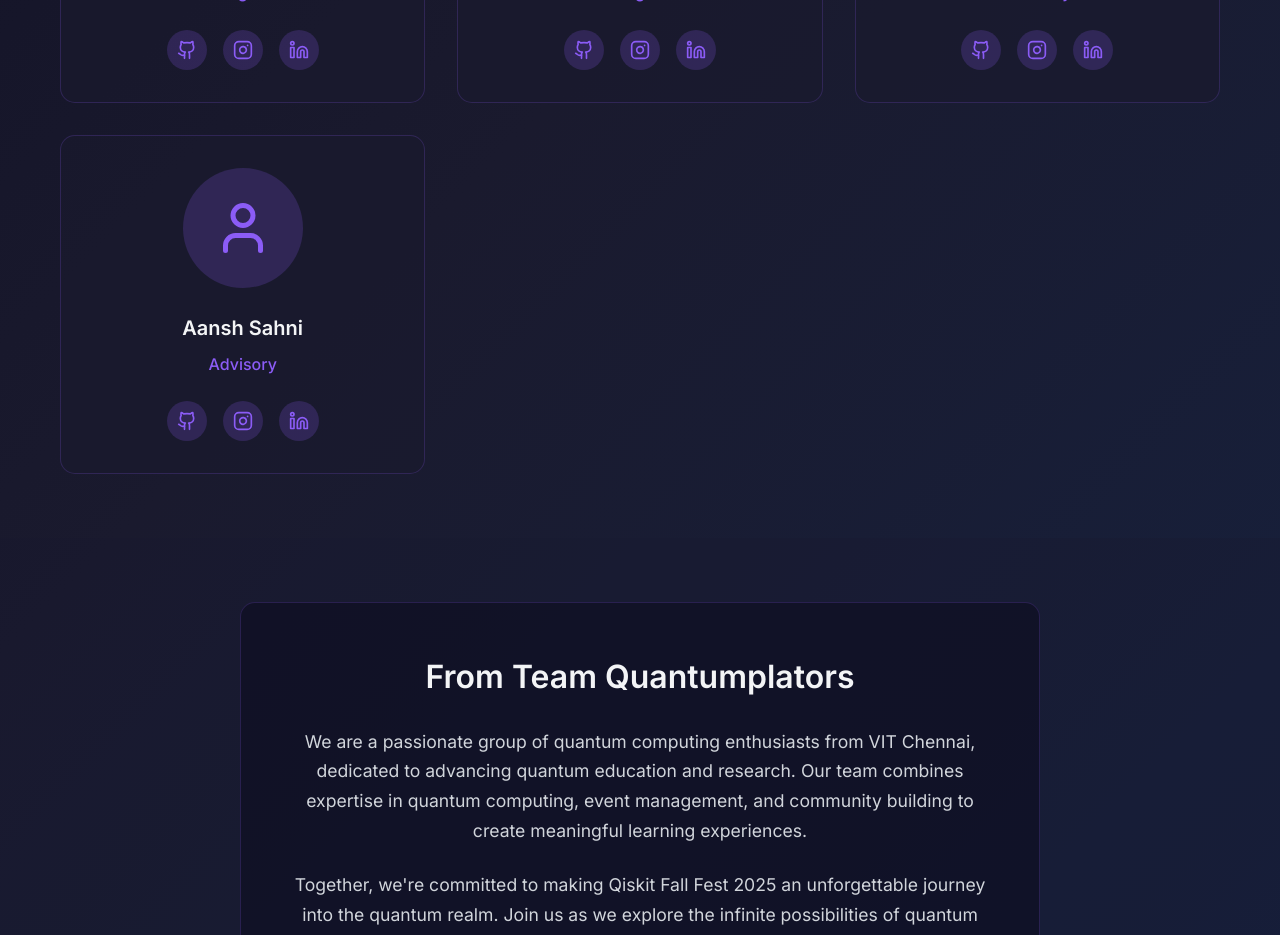
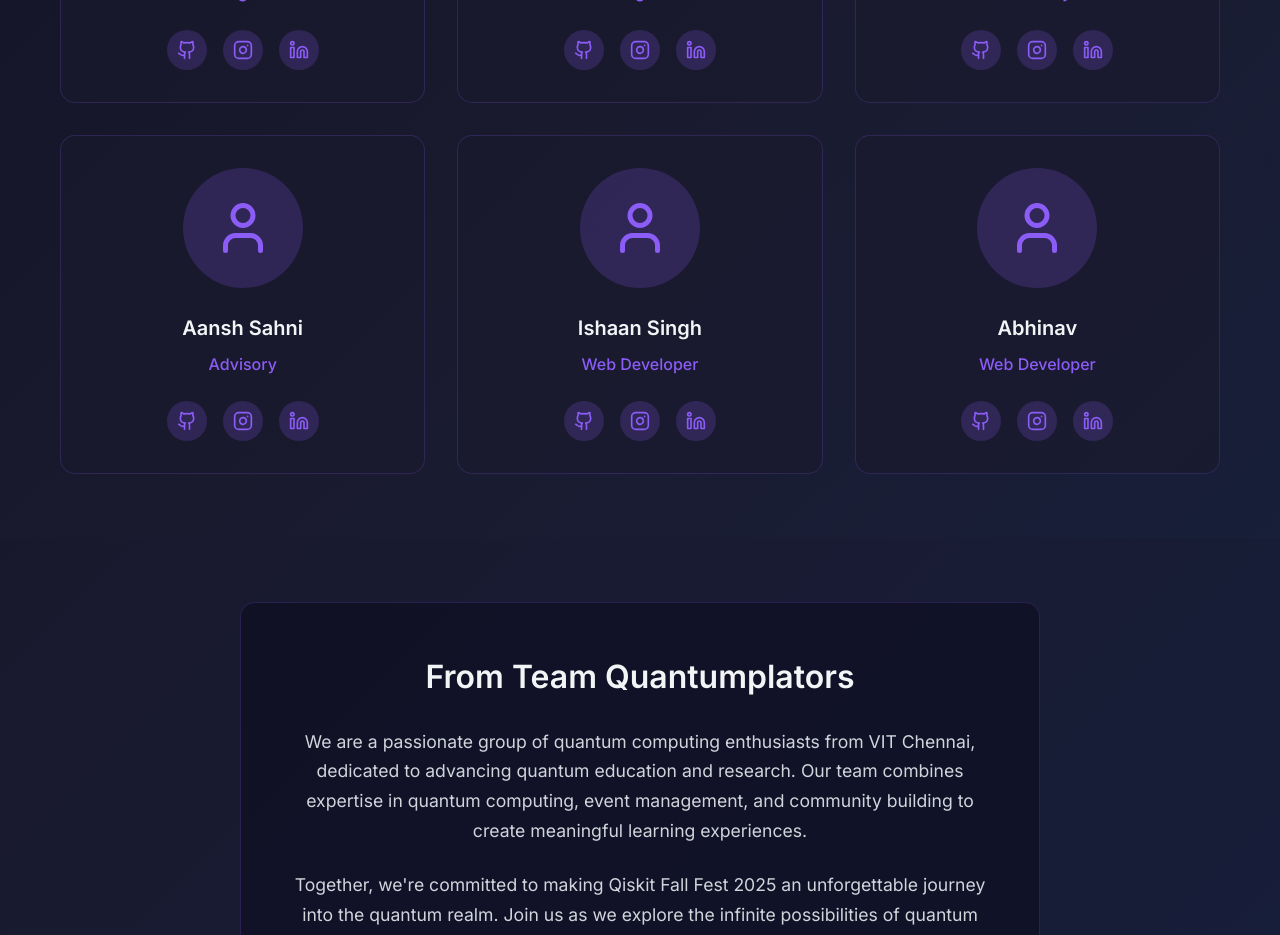
Before and after one commit to Singh-Ishu/Qiskit-Fall-Fest-25, a React (Vite) app: page /organizers in a window 1280 px wide. Shown: the part 1040-1975 px from the top of the page. Built offline with nearby package versions, Linux system fonts and the light colour scheme.

Commit message:
Added Web Dev names to organizers

```diff
--- a/src/pages/Organizers.tsx
+++ b/src/pages/Organizers.tsx
@@ -74,6 +74,26 @@ const Organizers: React.FC = () => {
         instagram: "",
         linkedin: ""
       }
+    },
+    {
+      name: "Ishaan Singh",
+      role: "Web Developer",
+      image: null,
+      social:{
+        github:"",
+        instagram: "",
+        linkedin:  ""
+      }
+    },
+    {
+      name: "Abhinav",
+      role: "Web Developer",
+      image: null,
+      social:{
+        github:"",
+        instagram: "",
+        linkedin:  ""
+      }
     }
   ];
 
```
